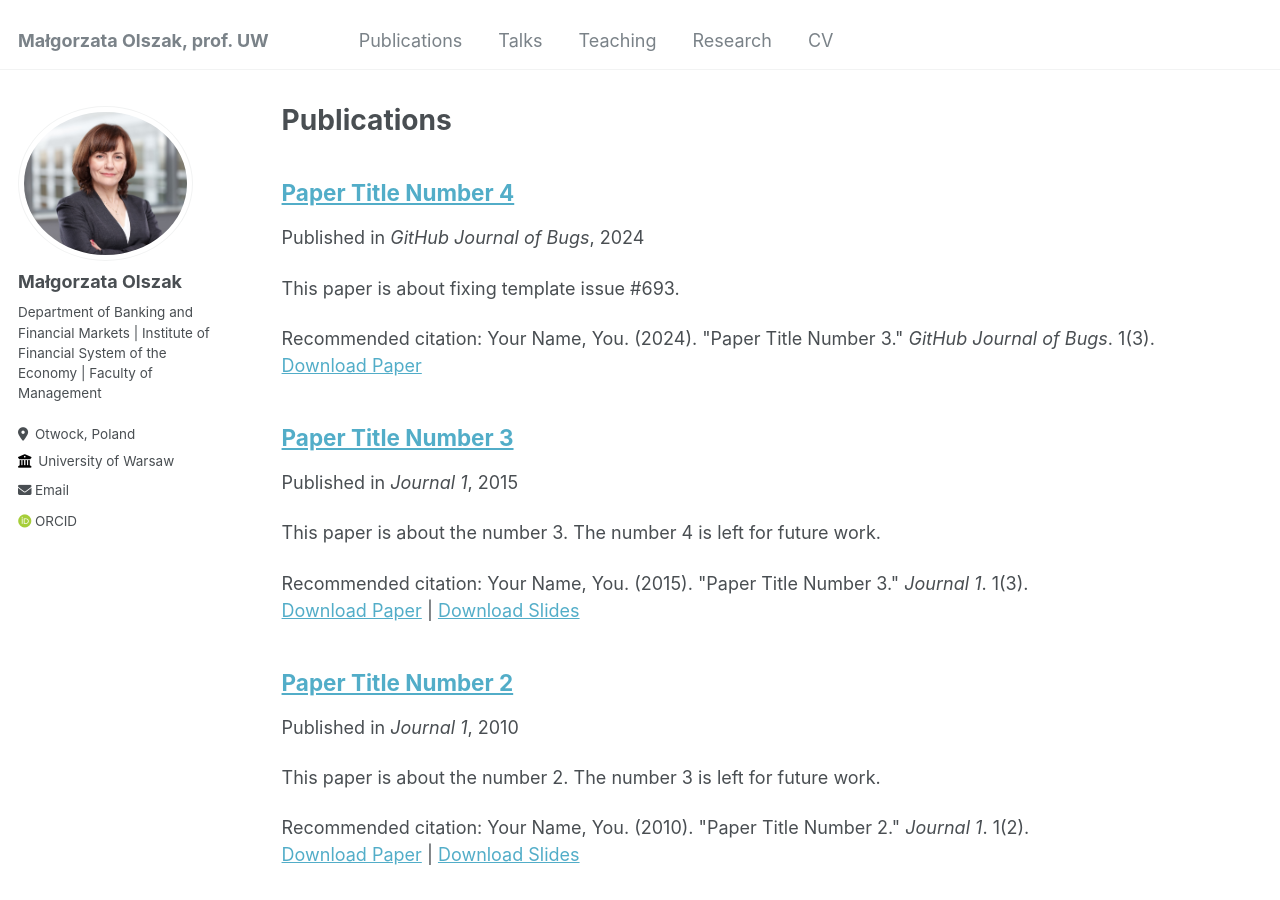
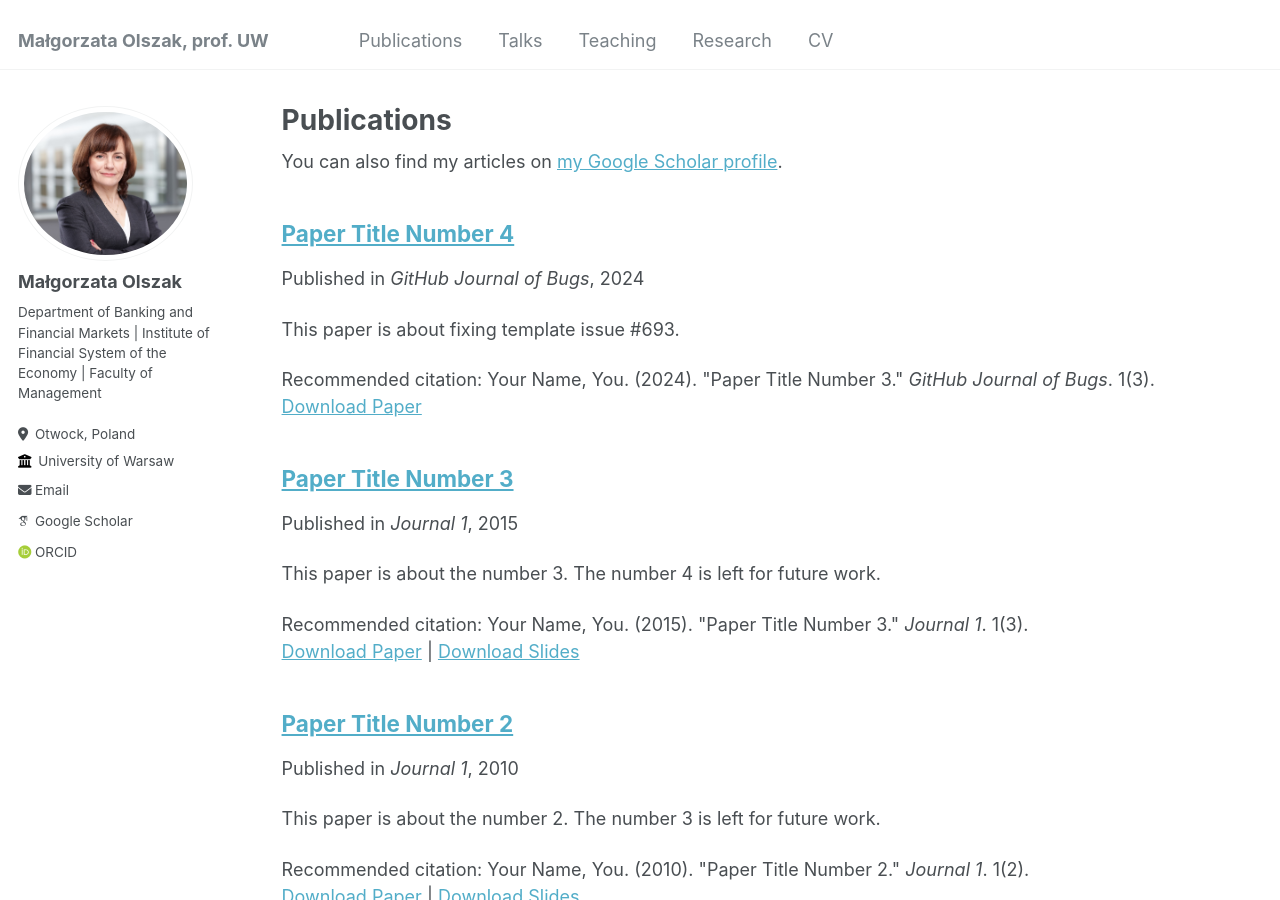
Before and after one commit to ma-olszak/ma-olszak.github.io, a Jekyll site: the page built from _pages/publications.md, in a window 1280 px wide and 900 px high. Built offline with Jekyll 4.4.1, drawn with Linux system fonts in a browser that asks for light colours; some web fonts are replaced; part of the change alters nothing that is shown.

Commit message:
Update _config.yml

```diff
--- a/_config.yml
+++ b/_config.yml
@@ -32,7 +32,7 @@ author:
 
   # Academic websites
   arxiv            : # URL - Update with the correct link to your profile
-  googlescholar    : # "https://scholar.google.com/citations?user=PS_CX0AAAAAJ"
+  googlescholar    : "https://scholar.google.com/citations?user=4K_KDUMAAAAJ&hl=en"
   impactstory      : # URL
   orcid            : "https://orcid.org/0000-0001-8920-5309"
   semantic         : # URL
```
